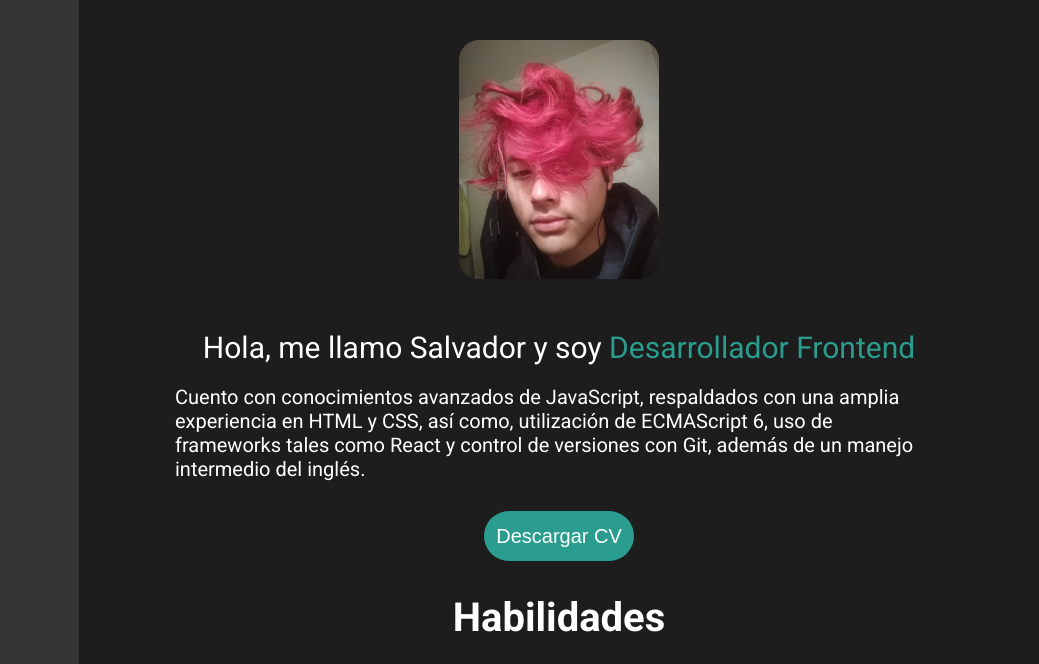
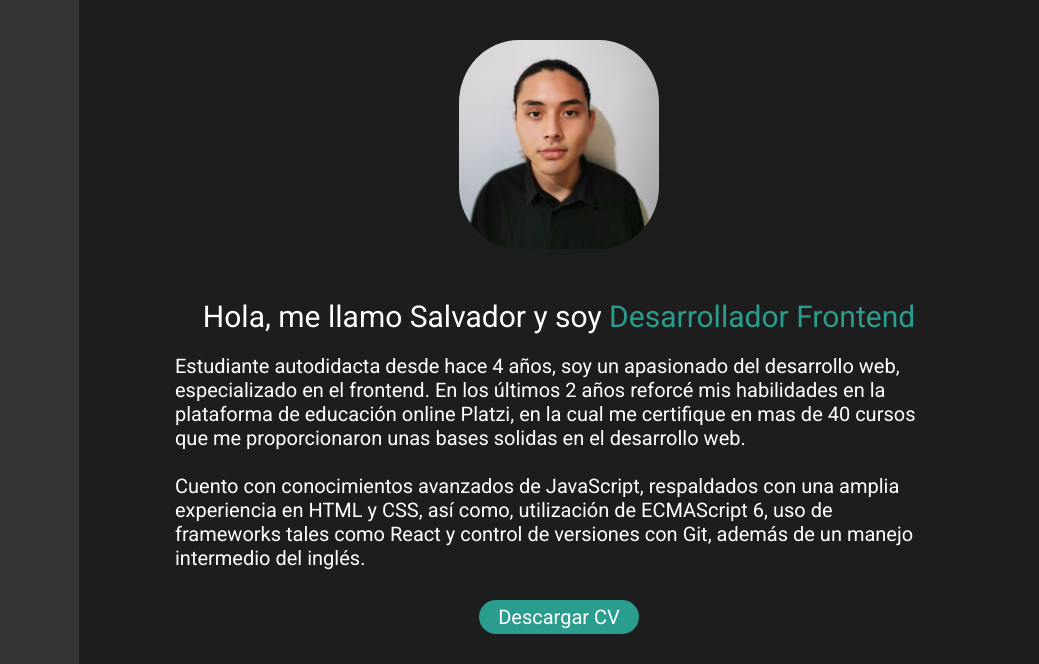
Before and after one commit to GarciaSamaniego/Portafolio, a website: page index.html in a window 1280 px wide. Shown: the top 664 px of the page, 241-1280 px from the left. Drawn offline with Linux system fonts and the light colour scheme.

Commit message:
Informacion actualizada

```diff
--- a/index.html
+++ b/index.html
@@ -1,5 +1,5 @@
 <!DOCTYPE html>
-<html lang="en">
+<html lang="es">
   <head>
     <title>Portafolio</title>
     <meta charset="UTF-8" />
@@ -22,15 +22,16 @@
 
     <main>
       <div class="Presentacion" id="Presentacion">
-        <img src="src/img/personalImg.png" alt="" />
+        <img src="src/img/foto-personal.jpeg" alt="" />
         <p>Hola, me llamo Salvador y soy <span>Desarrollador Frontend</span></p>
         <p class="sobreMi">
-          Cuento con conocimientos avanzados de JavaScript, respaldados con una
-          amplia experiencia en HTML y CSS, así como, utilización de ECMAScript
-          6, uso de frameworks tales como React y control de versiones con Git,
-          además de un manejo intermedio del inglés.
+          Estudiante autodidacta desde hace 4 años, soy un apasionado del desarrollo web, especializado en el frontend. En los últimos 2 años reforcé mis habilidades en la plataforma de educación online Platzi, en la cual me certifique en mas de 40 cursos que me proporcionaron unas bases solidas en el desarrollo web.
+        </br>
+        </br>
+          Cuento con conocimientos avanzados de JavaScript, respaldados con una amplia experiencia en HTML y CSS, así como, utilización de ECMAScript 6, uso de frameworks tales como React y control de versiones con Git, además de un manejo intermedio del inglés.
         </p>
-        <button>Descargar CV</button>
+
+        <a class="button" href="src/docs/cv_GarciaSamaniego.pdf" download="">Descargar CV</a>
       </div>
 
       <div class="Habilidades" id="Habilidades">
@@ -100,6 +101,4 @@
       </a>
     </footer>
   </body>
-
-  <script src="index.js"></script>
 </html>
--- a/index.js
+++ /dev/null
@@ -1,3 +0,0 @@
-document.querySelector("menu-content").addEventListener("click", function(){
-    document.querySelector("menu-content ul").classList.toggle("show");
-})
--- a/sass/styles.scss
+++ b/sass/styles.scss
@@ -84,7 +84,9 @@ main {
     width: 80%;
     margin: 0 auto;
     img {
+      width: 20rem;
       margin: 4rem auto;
+      border-radius: 30%;
     }
     p {
       font-size: 3rem;
@@ -97,15 +99,17 @@ main {
       font-size: 2rem;
     }
 
-    button {
+    .button {
       margin-top: 2rem;
       width: 15rem;
-      height: 5rem;
+      padding: .5rem;
       border-radius: 5rem;
       font-size: 2rem;
       color: $font;
       background-color: $font-color;
       border-style: none;
+      text-align: center;
+      text-decoration: none;
     }
   }
   .Habilidades {
```
Also changed, not shown: sass/styles.css, src/img/foto-personal.jpeg (added), src/img/personalImg.png (deleted), 2 other files.
